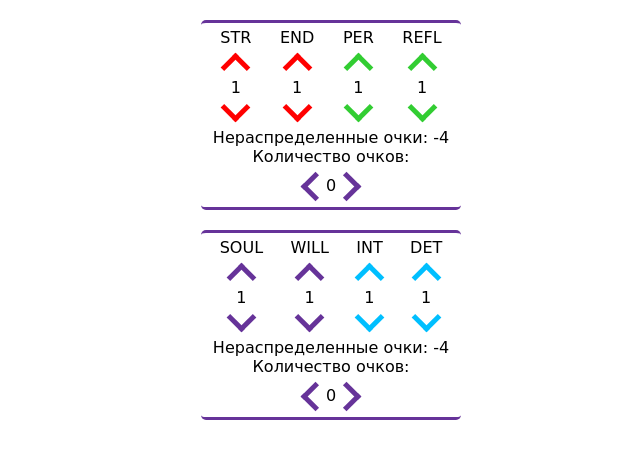
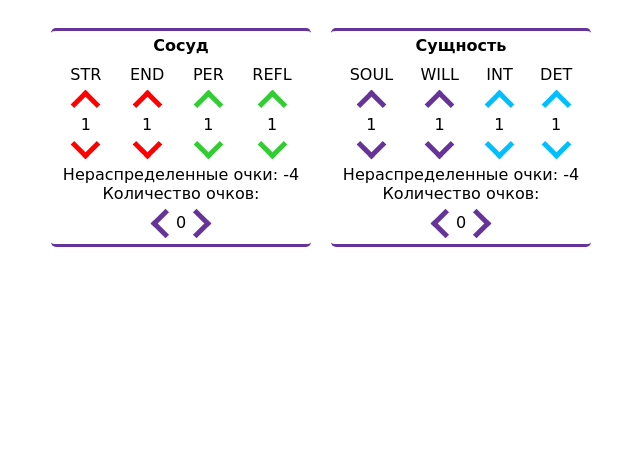
Before and after one commit to Ikamari/ariadna_stat_calculator, a React app: page / in a window 1280 px wide. Shown: the top 458 px of the page, without its empty margins (309-949 px from the left). Built offline with nearby package versions, Linux system fonts and the light colour scheme.

Commit message:
Normal positioning for calculators

```diff
--- a/app/App.js
+++ b/app/App.js
@@ -31,7 +31,7 @@ export default  class App extends Component {
     render() {
         return(
             <div className='app'>
-                <div className='centered'>
+                <div className='app-block-inline app-centered app-w100per app-centered-content'>
                     <Calculator
                         statsData={VesselStats()}
                         getPoints={() => this.getPoints('vessel')}
--- a/app/components/calculator/Calculator.js
+++ b/app/components/calculator/Calculator.js
@@ -53,7 +53,7 @@ export default class Calculator extends Component {
 
     render() {
         return(
-            <div>
+            <div className='app-mr20px'>
                 <GUI
                     stats={this.state}
                     statsData={this.props.statsData}
--- a/app/components/calculator/CalculatorGUI.js
+++ b/app/components/calculator/CalculatorGUI.js
@@ -28,6 +28,7 @@ const CalculatorGUI = (props) => {
 
     return (
         <div className='app-block-wrapper app-centered app-sharp-border app-horizontal-border app-mt20px app-mb20px app-p5px'>
+            <div className='app-centered-text app-text-bold app-mb10px'>{statsData.label}</div>
             <div className='app-block app-justified-content'>
                 {Object.keys(stats).map((stat, num) => (
                     statElement(increment, decrement, stat, stats[stat], statsData.color[num])
--- a/public/styles/main.css
+++ b/public/styles/main.css
@@ -55,6 +55,14 @@
 }
 
 /******************************************/
+/*                Size                    */
+/******************************************/
+
+.app-w100per {
+    width: 100%;
+}
+
+/******************************************/
 /*               Paddings                 */
 /******************************************/
 
@@ -94,6 +102,10 @@
     margin-bottom: 20px;
 }
 
+.app-mr20px {
+    margin-right: 20px;
+}
+
 /******************************************/
 /*                  Text                  */
 /******************************************/
@@ -104,6 +116,10 @@
 
 .app-text-uppercase {
     text-transform: uppercase;
+}
+
+.app-text-bold {
+    font-weight: bold;
 }
 
 /******************************************/
```
